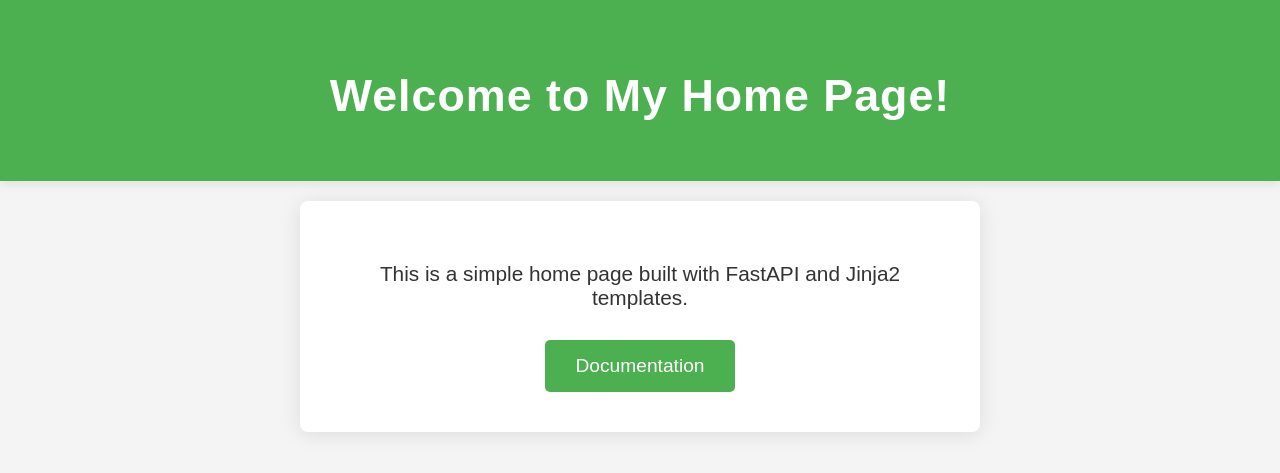
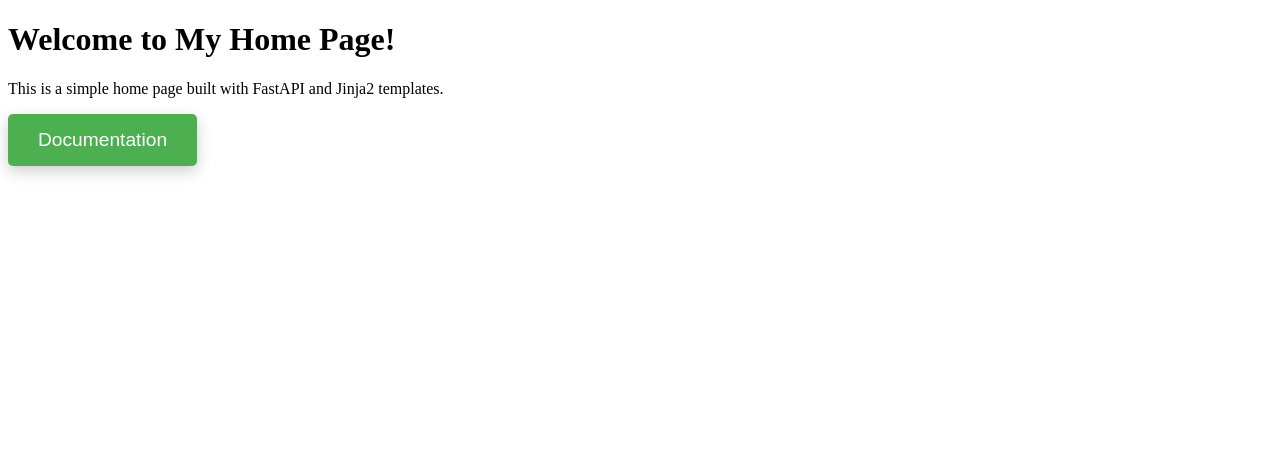
Before and after one commit to ToskePG/anime_trivia, a FastAPI app: page / in a window 1280 px wide. Shown: the top 473 px of the page. Run offline with FastAPI, Linux system fonts and the light colour scheme.

Commit message:
Works on Documentation button styles.

```diff
--- a/backend/static/styles.css
+++ b/backend/static/styles.css
@@ -1,75 +1,32 @@
-/* Basic styles for body and elements */
-body {
-    font-family: Arial, sans-serif;
-    background-color: #f4f4f4;
-    color: #333;
-    margin: 0;
-    padding: 0;
-}
-
-/* Header styling */
-header {
-    background-color: #4CAF50;
-    color: white;
-    padding: 40px;
-    text-align: center;
-    box-shadow: 0px 2px 10px rgba(0, 0, 0, 0.1);
-}
-
-/* Section styling */
-section {
-    padding: 40px;
-    text-align: center;
-    background-color: #fff;
-    margin: 20px auto;
-    max-width: 600px;
-    box-shadow: 0px 2px 20px rgba(0, 0, 0, 0.1);
-    border-radius: 8px;
-}
-
-/* Heading styling */
-h1 {
-    font-size: 2.8em;
-    margin-bottom: 20px;
-    letter-spacing: 1px;
-}
-
-/* Paragraph styling */
-p {
-    font-size: 1.3em;
-    margin-bottom: 30px;
-}
-
 /* Button styling */
-a.button {
-    display: inline-block;
+button.button {
     padding: 15px 30px;
     background-color: #4CAF50;
     color: white;
-    text-decoration: none;
     font-size: 1.2em;
+    border: none;
     border-radius: 5px;
-    transition: background-color 0.3s ease, transform 0.2s ease;
+    cursor: pointer;
+    transition: background-color 0.3s ease, transform 0.2s ease, box-shadow 0.2s ease;
+    box-shadow: 0px 5px 15px rgba(0, 0, 0, 0.2);
+    outline: none;
 }
 
 /* Hover effects for the button */
-a.button:hover {
+button.button:hover {
     background-color: #45a049;
-    transform: scale(1.05);
+    transform: translateY(-3px);
+    box-shadow: 0px 8px 20px rgba(0, 0, 0, 0.3);
 }
 
-/* Responsive styles */
-@media (max-width: 600px) {
-    h1 {
-        font-size: 2em;
-    }
+/* Active state (click animation) */
+button.button:active {
+    transform: translateY(2px);
+    box-shadow: 0px 3px 8px rgba(0, 0, 0, 0.2);
+}
 
-    p {
-        font-size: 1.1em;
-    }
-
-    a.button {
-        padding: 10px 20px;
-        font-size: 1em;
-    }
+/* Focus state for accessibility */
+button.button:focus {
+    outline: none;
+    box-shadow: 0px 0px 0px 3px rgba(76, 175, 80, 0.5);
 }
--- a/backend/templates/home.html
+++ b/backend/templates/home.html
@@ -13,7 +13,7 @@
     </header>
     <section>
         <p>This is a simple home page built with FastAPI and Jinja2 templates.</p>
-        <a href="http://127.0.0.1/docs" class="button">Documentation</a>
+        <button class="button" onclick="window.location.href='http://127.0.0.1/docs'">Documentation</button>
     </section>
 </body>
 </html>
```
